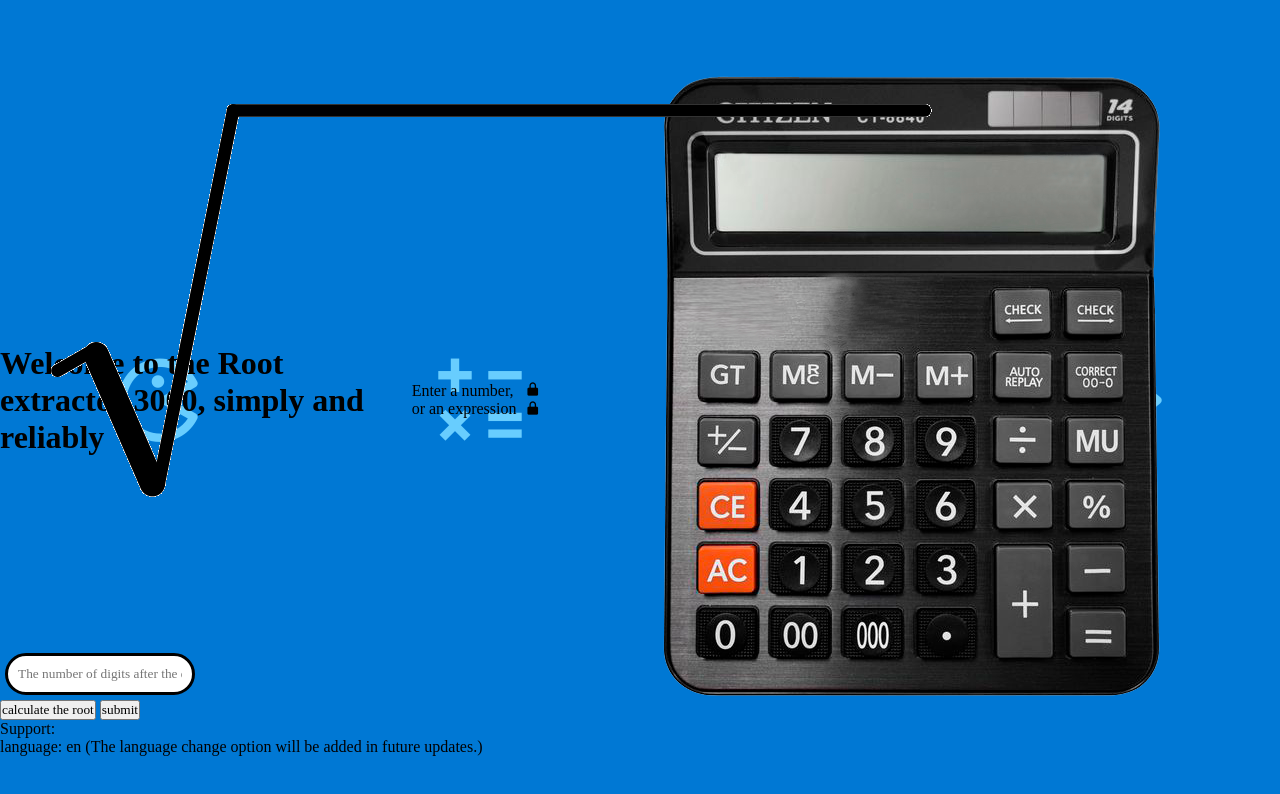
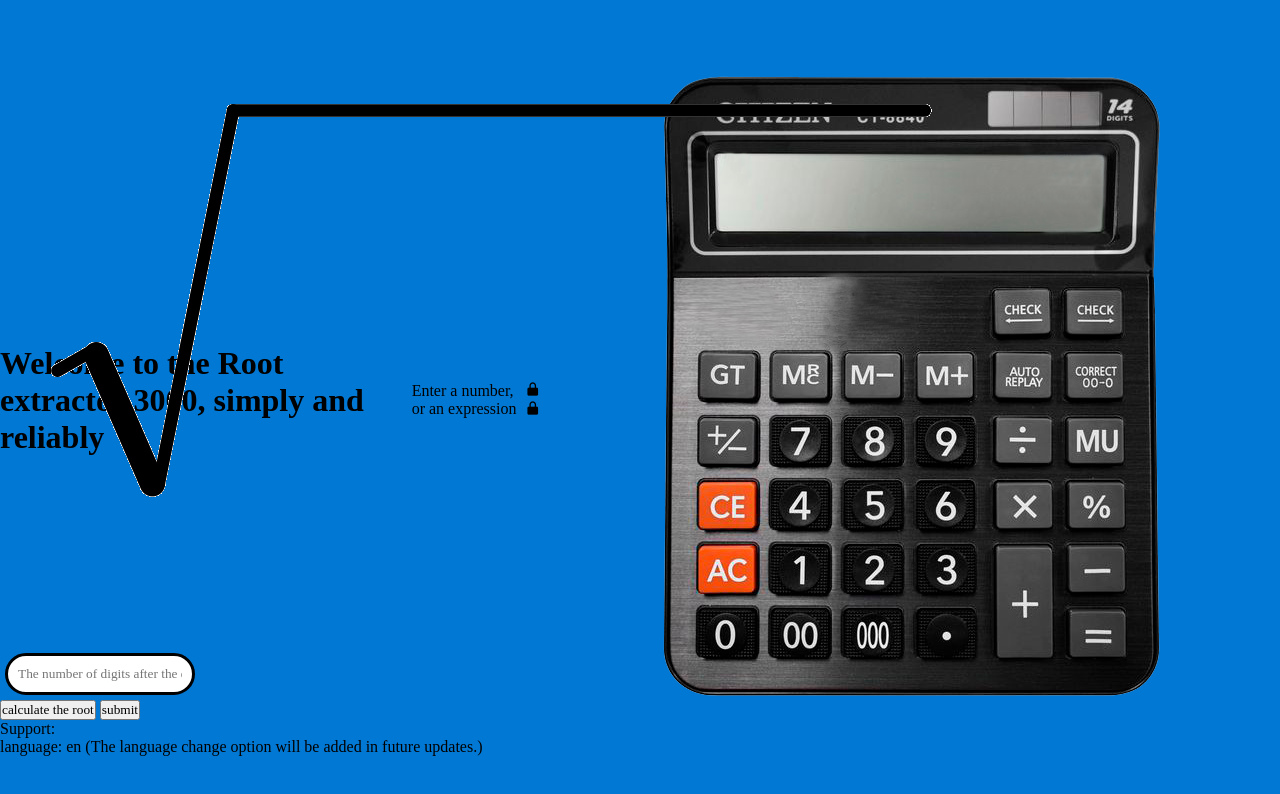
Before and after one commit to T1ray/radical, a plain HTML site: page index.html in a window 1280 px wide. Drawn offline with nearby package versions, Linux system fonts and the light colour scheme; a web font is replaced by a local one.

Commit message:
no_logos

```diff
--- a/index.html
+++ b/index.html
@@ -11,12 +11,12 @@
 <body>
     <p><h1>Welcome to the Root extractor 3000, simply and reliably</h1></p>
     <p>Enter a number, or an expression</p>
-    <div class="logos">
+    <!-- <div class="logos">
         <i class='bx bx-game' id="game"></i>
         <i class='bx bx-math' id="math"></i>
         <i class='bx bxl-visual-studio' id="vs"></i>
         <i class='bx bx-code-alt' id="code"></i>
-    </div>
+    </div> -->
     <div class="lock_zone">
         <i class='bx bxs-lock-alt' id="l_lock"></i>
         <i class='bx bxs-lock-alt' id="r_lock"></i>
```
